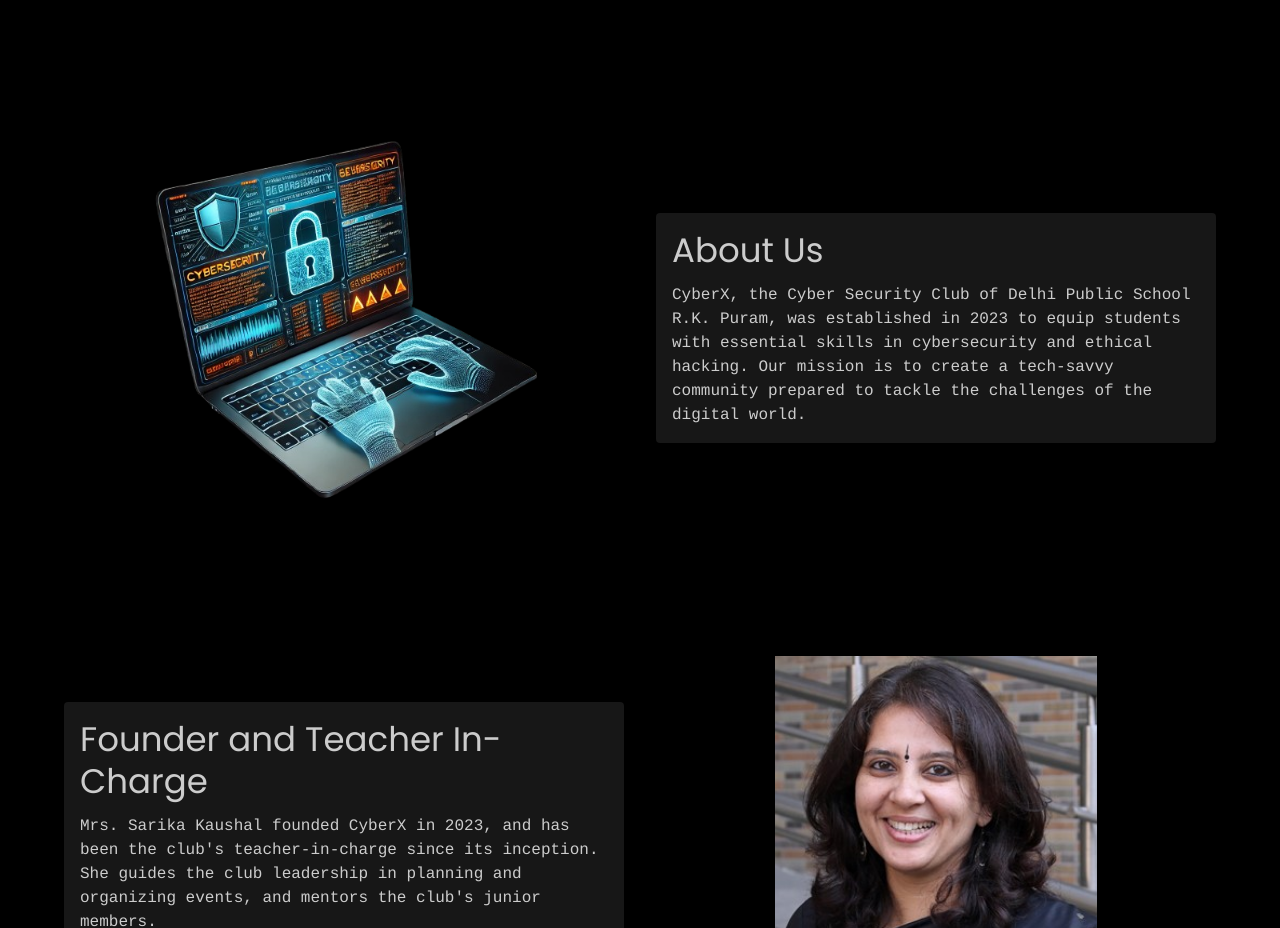
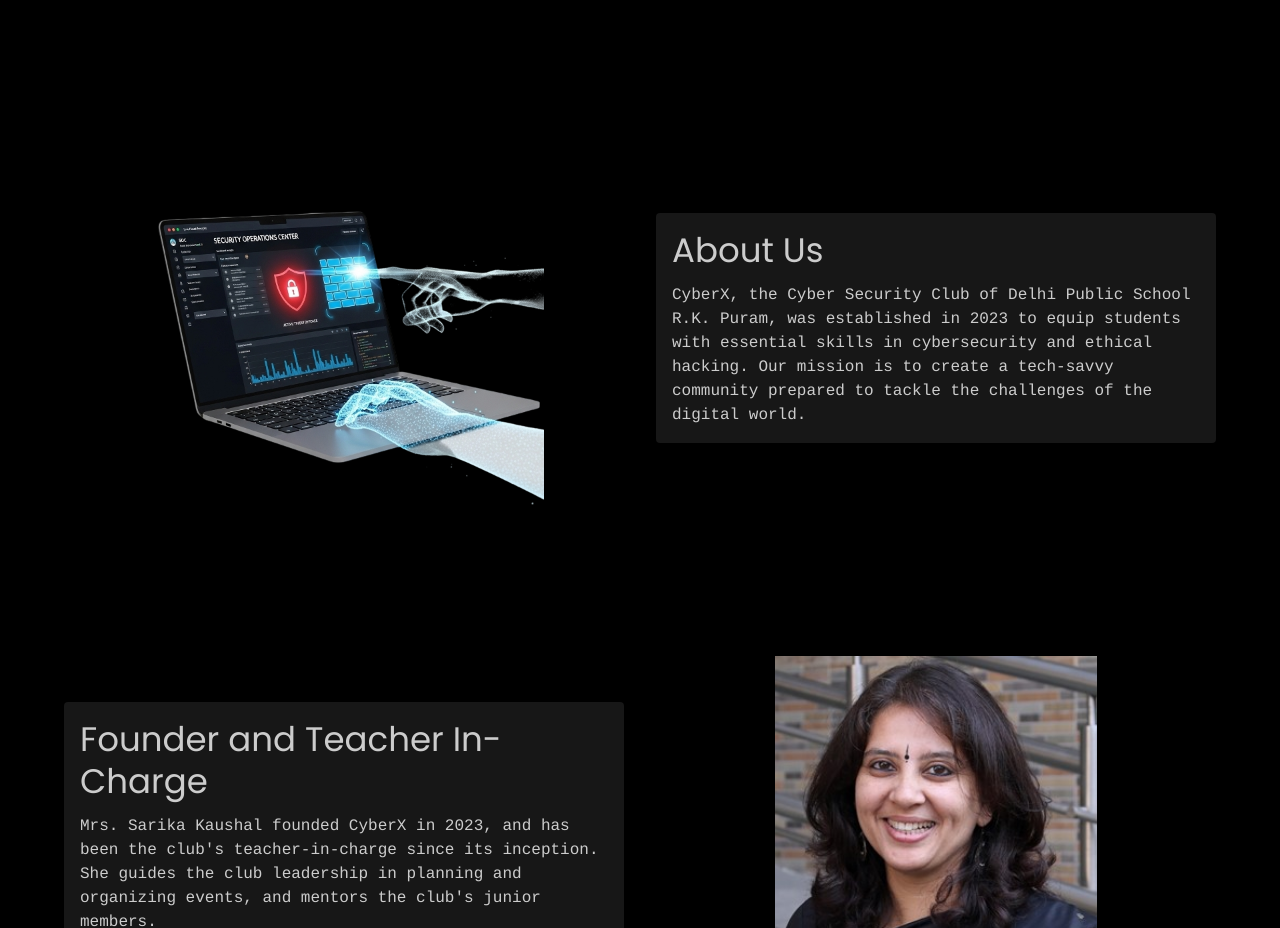
Before and after one commit to CyberX-club/cyber_x, a React (Create React App) app: page / in a window 1280 px wide. Shown: the part 800-1728 px from the top of the page. Built offline with nearby package versions, Linux system fonts and the light colour scheme; a web font is replaced by a local one.

Commit message:
Update App.js

```diff
--- a/src/App.js
+++ b/src/App.js
@@ -15,7 +15,7 @@
       <Box sx={{ zIndex: 2 }}>
         <Sections>
           <Section
-            image="laptop-1.png"
+            image="laptopvitabhay.png"
             title="About Us"
             content="CyberX, the Cyber Security Club of Delhi Public School R.K. Puram, was established in 2023 to equip students with essential skills in cybersecurity and ethical hacking. Our mission is to create a tech-savvy community prepared to tackle the challenges of the digital world."
             order="image-first"
```
